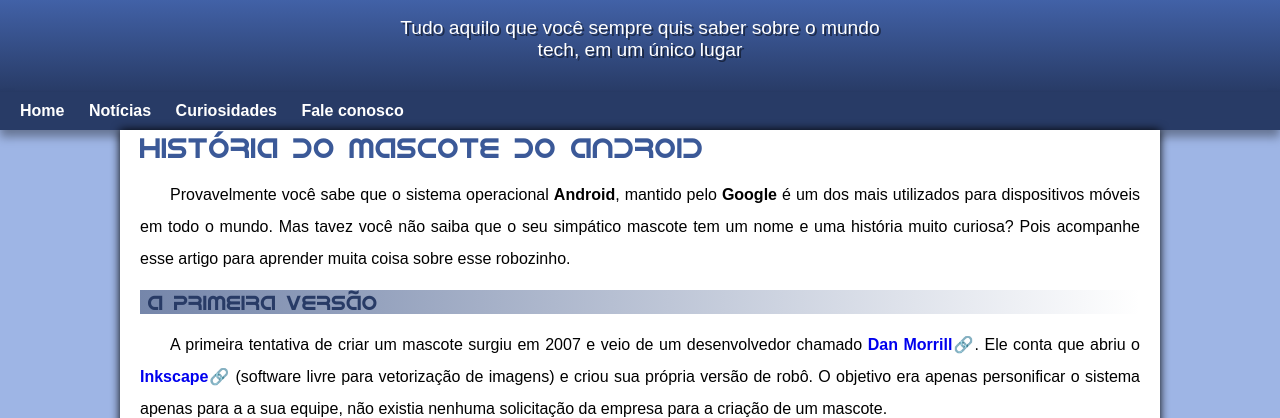
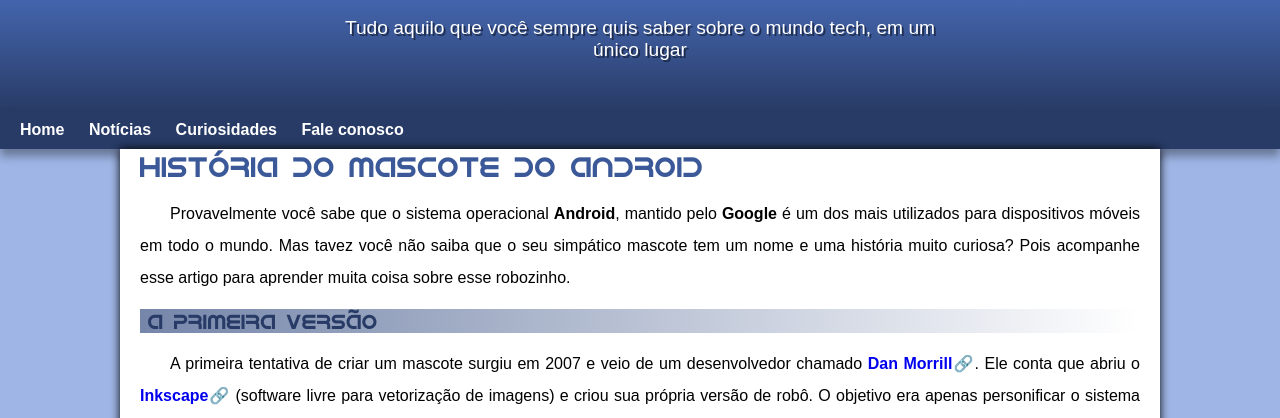
Before and after one commit to CristianoCerqueira/projetoandroid, a plain HTML site: page index.html in a window 1280 px wide. Shown: the part 88-506 px from the top of the page. Drawn offline with Linux system fonts and the light colour scheme.

Commit message:
Update style.css

```diff
--- a/estilo/style.css
+++ b/estilo/style.css
@@ -37,10 +37,11 @@ header > p{
     color: white;
     font-family: var(--fonte-padrao);
     font-size: 1.2em;
-    max-width: 500px;
+    max-width: 600px;
     margin: auto;
     padding-right: 10px;
     padding-left: 10px;
+    padding-bottom: 50px;
     text-shadow: 2px 2px 0px rgba(0, 0, 0, 0.476);
 
 }
```
